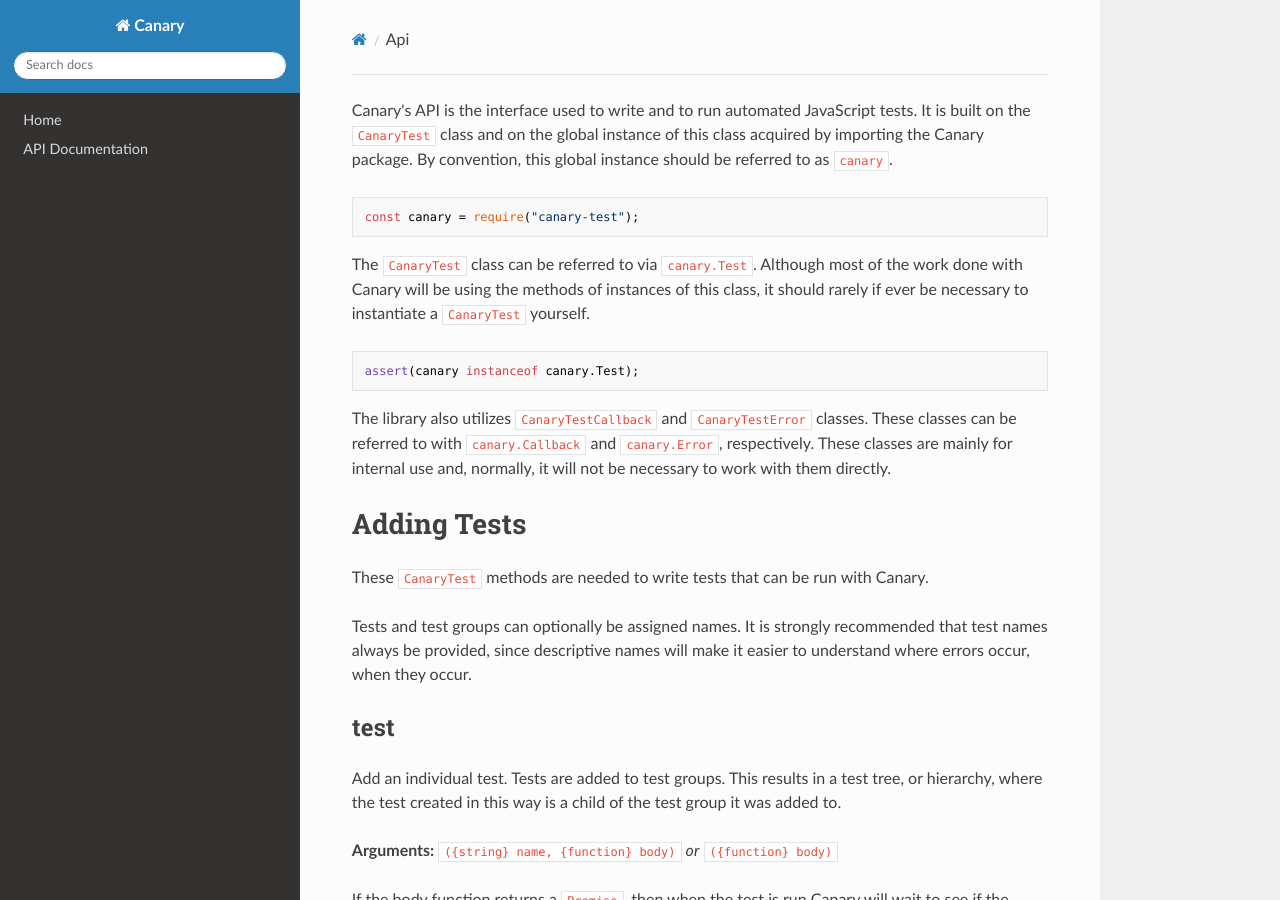
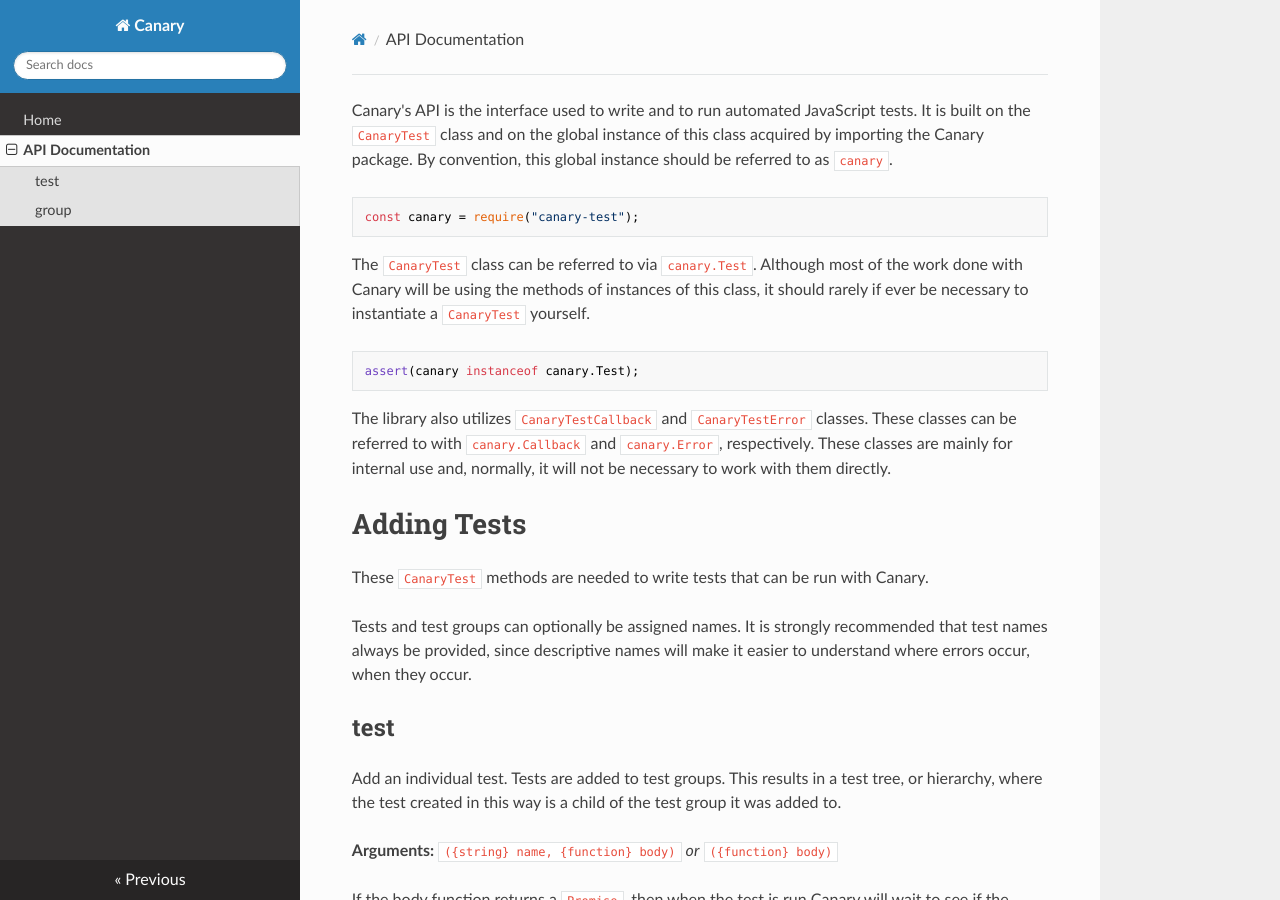
Before and after one commit to Mapita/Canary, an MkDocs documentation site: the page built from docs/api.md, in a window 1280 px wide and 900 px high. Built offline with MkDocs 1.6.1, drawn with Linux system fonts in a browser that asks for light colours; nearby versions of some CDN libraries; old or Windows-style settings are respelled for this version of MkDocs; part of the change alters nothing that is shown.

Commit message:
Fiddle with mkdocs.yml file paths

```diff
--- a/mkdocs.yml
+++ b/mkdocs.yml
@@ -1,5 +1,5 @@
 site_name: Canary
 pages:
-    - Home: docs/index.md
-    - API Documentation: docs/api.md
+    - Home: index.md
+    - API Documentation: api.md
 theme: readthedocs
```
